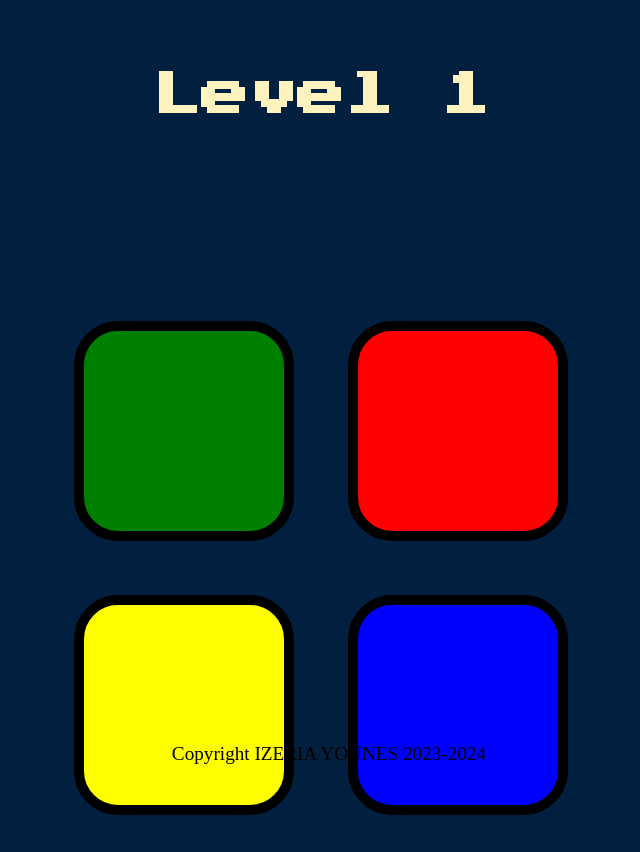
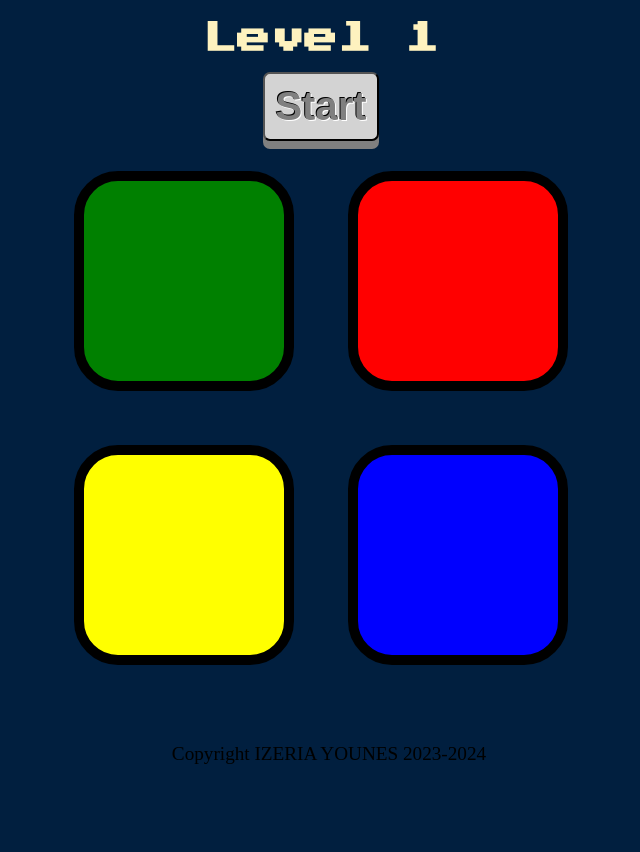
Before and after one commit to izeriayounes/Simon-game, a plain HTML site: page index.html in a window 1280 px wide. Both pictures are taken after a click on the button "Start". Shown: the whole page, without its empty margins (319-959 px from the left). After the commit the page ends 800 px from the top, so only its background shows below. Drawn offline with nearby package versions, Linux system fonts and the light colour scheme.

Commit message:
final modifications

```diff
--- a/game.js
+++ b/game.js
@@ -1,28 +1,28 @@
-var buttonColors = ['red', 'blue', 'yellow', 'green'];
-var gamePattern = [];
-var userClickedPattern = [];
-var level = 0;
-function playSound(color){
-    audio = new Audio('sounds/'+color+'.mp3');
+const buttonColors = ['red', 'blue', 'yellow', 'green'];
+const gamePattern = [];
+const userClickedPattern = [];
+let level = 0;
+function playSound(color) {
+    audio = new Audio('sounds/' + color + '.mp3');
     audio.play();
 }
-function animate(color){
-    $('#' + color). fadeOut() .fadeIn();
+function animate(color) {
+    $('#' + color).fadeOut().fadeIn();
 }
-function animateWhenClicked(color){
+function animateWhenClicked(color) {
     $('#' + color).addClass('pressed');
     setTimeout(() => $('#' + color).removeClass('pressed'), 100);
 }
-function nextSequence(){
-    randomNumber = Math.floor(Math.random()*4);
-    randomChosenColor = buttonColors[randomNumber];
+function nextSequence() {
+    const randomNumber = Math.floor(Math.random() * 4);
+    const randomChosenColor = buttonColors[randomNumber];
     gamePattern.push(randomChosenColor);
     animate(randomChosenColor);
     playSound(randomChosenColor);
-    $('h1').text('Level '+level);
+    $('h1').text('Level ' + level);
     return randomChosenColor;
 }
-function gameOverEffects(){
+function gameOverEffects() {
     $('body').addClass('game-over');
     setTimeout(() => $('body').removeClass('game-over'), 100);
     $('.container').toggleClass('hidden');
@@ -30,31 +30,31 @@ function gameOverEffects(){
     $('#start-btn').toggleClass('hidden');
     $('h1').text('Game Over, Press restart');
     gamePattern = [];
-    i=0;
+    i = 0;
     level = 0;
 }
-if (level == 0){
+if (level == 0) {
     $('.container').toggleClass('hidden');
 }
-var i = 0;
+let i = 0;
 
-$('.btn').click(function(){
+$('.btn').click(function () {
     userChosenColor = $(this).attr('id');
-    if (gamePattern[i] != userChosenColor){
+    if (gamePattern[i] != userChosenColor) {
         gameOverEffects();
         return;
     }
     animateWhenClicked($(this).attr('id'))
     playSound($(this).attr('id'))
-    if (i<level){
+    if (i < level) {
         i++;
-    }else{
-        level ++;
+    } else {
+        level++;
         setTimeout(nextSequence, 1000);
-        i=0;
+        i = 0;
     }
 })
-$('#start-btn').click(function() {
+$('#start-btn').click(function () {
     $('.container').toggleClass('hidden');
     nextSequence();
     $('h1').text('Level 1');
--- a/styles.css
+++ b/styles.css
@@ -2,19 +2,16 @@ body {
   text-align: center;
   background-color: #011F3F;
 }
-
 #level-title {
   font-family: 'Press Start 2P', cursive;
-  font-size: 3rem;
-  margin:  5%;
+  margin: 1% 3%;
+  font-size: 2.1rem;
   color: #FEF2BF;
 }
-
 .container {
   display: block;
   width: 50%;
   margin: auto;
-
 }
 footer{
   font-size: 1.2rem;
@@ -22,21 +19,19 @@ footer{
   bottom: 2%;
   width: 100%;
 }
-
 *{
   overflow: hidden;
 }
-
 .hidden{
-  visibility: hidden;
+  display: none;
 }
 .start-btn{
-  font-size: 70px;
+  font-size: 40px;
   text-align: center;
   display: inline-block;
   margin:5px;
   font-weight: bold;
-  padding: 10px 0 10px 10px ;
+  padding: 10px 10px 10px 10px ;
   background-color: lightgray;
   text-shadow: -1px -1px black, 1px 1px white;
   color: gray;
```
Also changed, not shown: index.html (+4 -16 lines).
